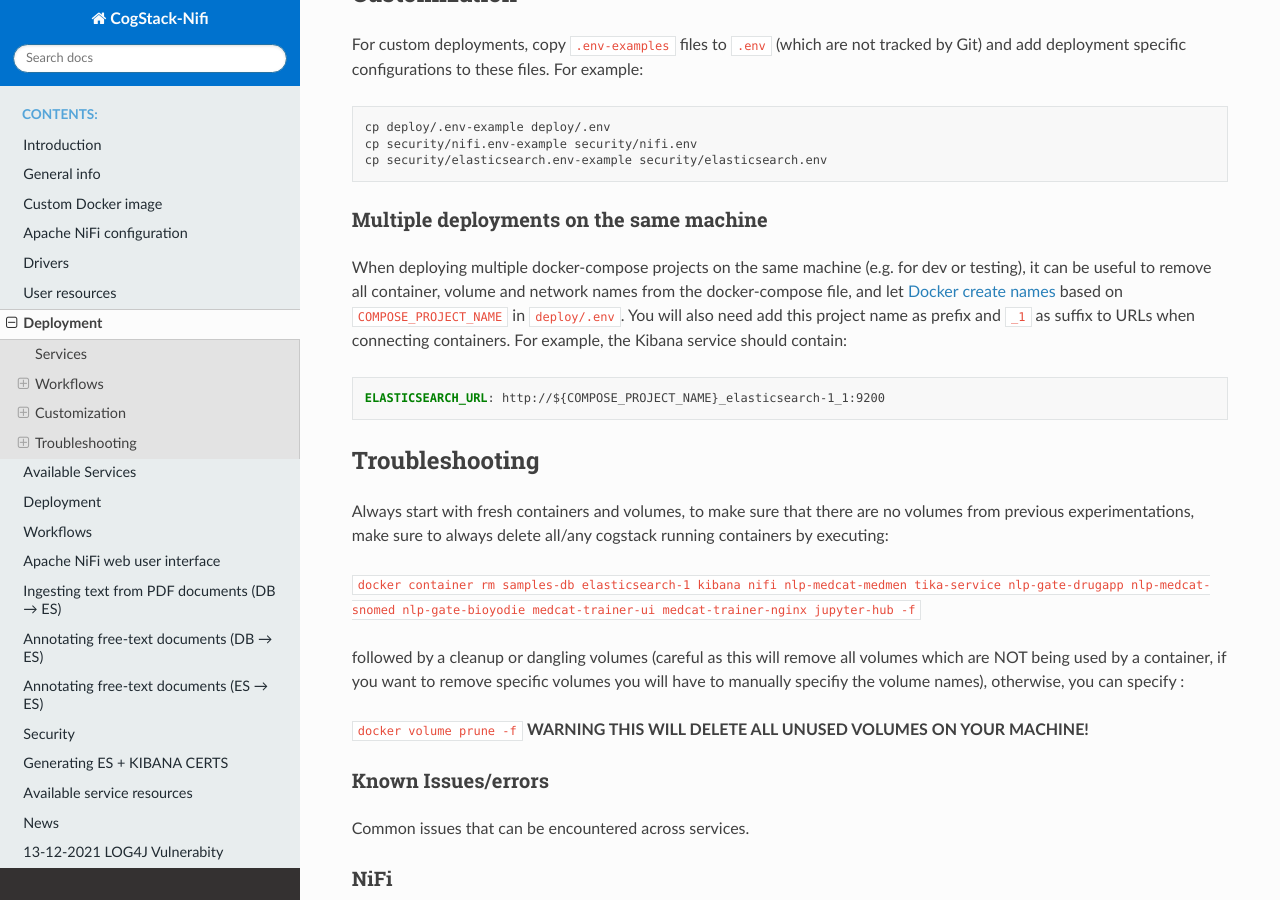
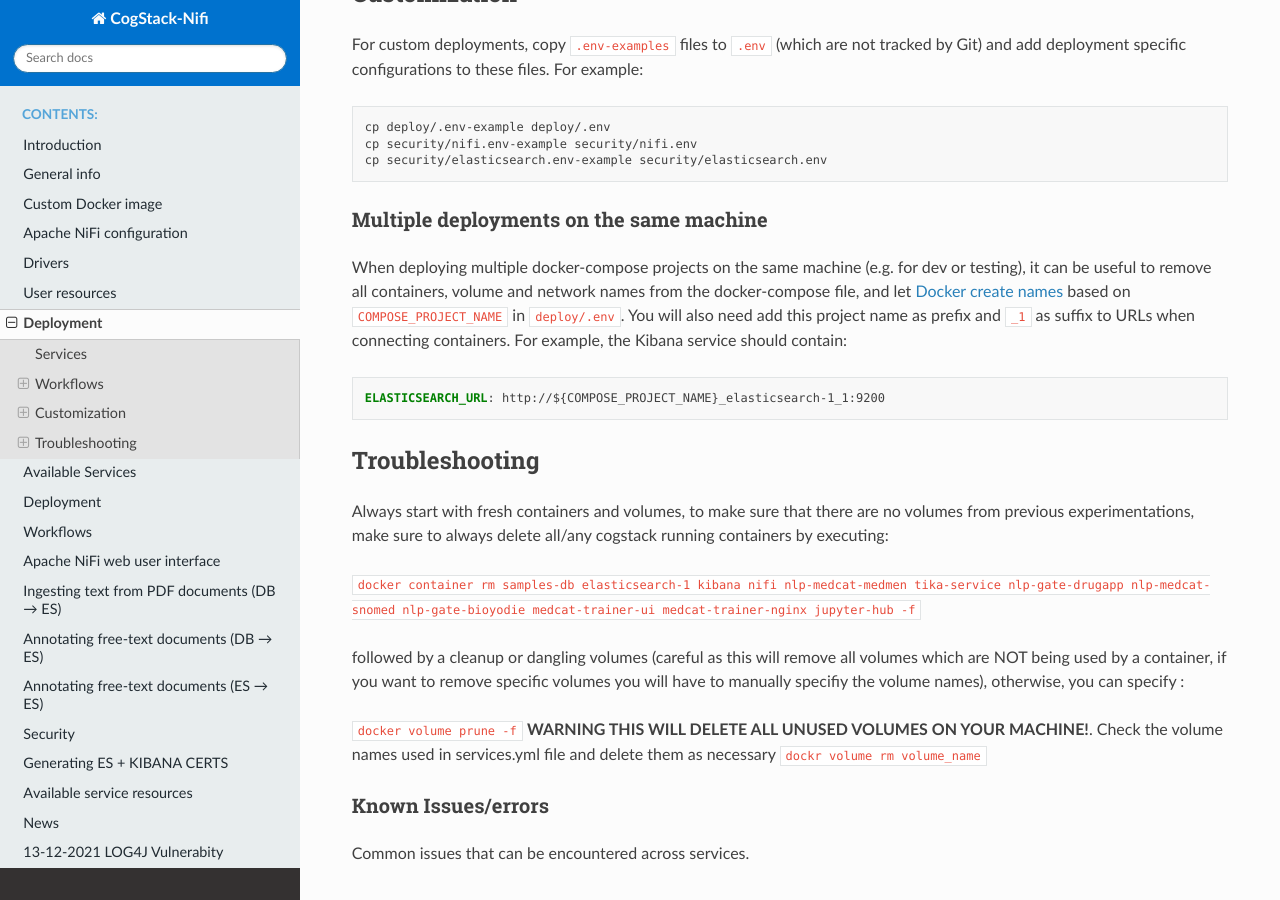
Before and after one commit to unicorn03080406/NiFi, a Sphinx documentation site: the page built from docs/deploy/main.md, in a window 1280 px wide and 900 px high, scrolled down 1171 px. Built offline with Sphinx 7.4.7 and the Read the Docs theme 2.0.0, drawn with Linux system fonts in a browser that asks for light colours.

````diff
--- a/docs/deploy/main.md
+++ b/docs/deploy/main.md
@@ -40,7 +40,7 @@
 ```
 
 ### Multiple deployments on the same machine
-When deploying multiple docker-compose projects on the same machine (e.g. for dev or testing), it can be useful to remove all container, volume and network names from the docker-compose file, and let [Docker create names](https://docs.docker.com/compose/reference/envvars/#compose_project_name) based on `COMPOSE_PROJECT_NAME` in `deploy/.env`. You will also need add this project name as prefix and `_1` as suffix to URLs when connecting containers. For example, the Kibana service should contain:
+When deploying multiple docker-compose projects on the same machine (e.g. for dev or testing), it can be useful to remove all containers, volume and network names from the docker-compose file, and let [Docker create names](https://docs.docker.com/compose/reference/envvars/#compose_project_name) based on `COMPOSE_PROJECT_NAME` in `deploy/.env`. You will also need add this project name as prefix and `_1` as suffix to URLs when connecting containers. For example, the Kibana service should contain:
 ```yml
 ELASTICSEARCH_URL: http://${COMPOSE_PROJECT_NAME}_elasticsearch-1_1:9200
 ```
@@ -53,10 +53,12 @@
 
 followed by a cleanup or dangling volumes (careful as this will remove all volumes which are NOT being used by a container, if you want to remove specific volumes you will have to manually specifiy the volume names), otherwise, you can specify :
 
-`docker volume prune -f` <strong> WARNING THIS WILL DELETE ALL UNUSED VOLUMES ON YOUR MACHINE!</strong>
+`docker volume prune -f` <strong> WARNING THIS WILL DELETE ALL UNUSED VOLUMES ON YOUR MACHINE!</strong>. Check the volume names used in services.yml file and delete them as necessary `dockr volume rm volume_name`
 
 ### Known Issues/errors
 Common issues that can be encountered across services.
+<br>
+<br>
 ### **NiFi**
 When dealing with contaminated deployments ( containers using volumes from previous instances ) :
     <br />
````
Also changed, not shown: deploy/README.md (deleted), nifi/README.md (deleted).
